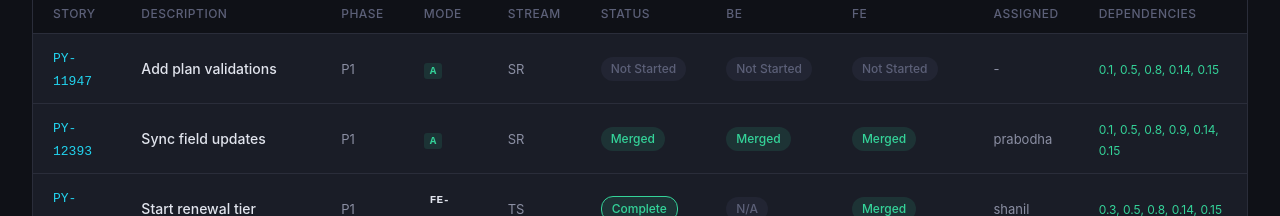
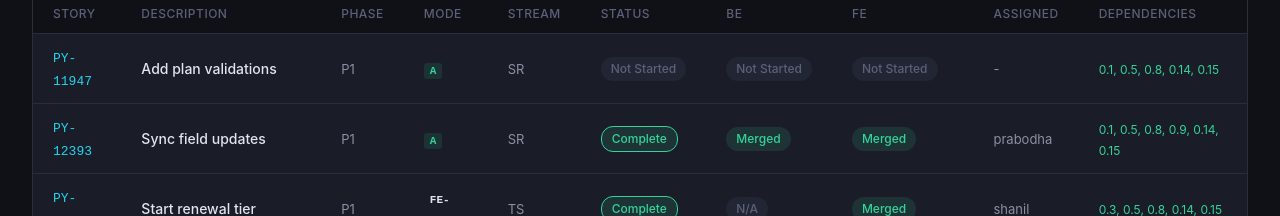
Before and after one commit to planyear/harness-dashboard, a plain HTML site: page index.html in a window 1280 px wide. Shown: the part 2340-2556 px from the top of the page. Drawn offline with Linux system fonts and the light colour scheme.

Commit message:
Fix: derive complete status when both BE and FE are merged
getTaskStatus now returns 'complete' when both sides are merged
(or merged + N/A for FE-only tasks). No longer requires a manual
task-level status field to show complete on the dashboard.

Co-Authored-By: Claude Opus 4.6 (1M context) <noreply@anthropic.com>

```diff
--- a/index.html
+++ b/index.html
@@ -532,13 +532,13 @@
     }
 
     function getTaskStatus(task) {
-      // Task-level status overrides BE/FE when set to complete or verifying
+      // Task-level status overrides when explicitly set
       if (task.status === 'complete' || task.status === 'verifying') return task.status;
       const beS = task.be ? task.be.status : 'N/A';
       const feS = task.fe ? task.fe.status : 'N/A';
       if (beS === 'N/A' && feS === 'N/A') return task.status || 'not_started';
-      if ((beS === 'complete' || beS === 'N/A') && (feS === 'complete' || feS === 'N/A')) return 'complete';
-      if ((beS === 'merged' || beS === 'complete' || beS === 'N/A') && (feS === 'merged' || feS === 'complete' || feS === 'N/A')) return 'merged';
+      // Both sides merged (or merged/N/A combo) = complete
+      if ((beS === 'merged' || beS === 'complete' || beS === 'N/A') && (feS === 'merged' || feS === 'complete' || feS === 'N/A')) return 'complete';
       if (beS === 'verifying' || feS === 'verifying') return 'verifying';
       if ((beS === 'not_started' || beS === 'N/A') && (feS === 'not_started' || feS === 'blocked_by_BE' || feS === 'N/A')) return 'not_started';
       return 'in_progress';
```
